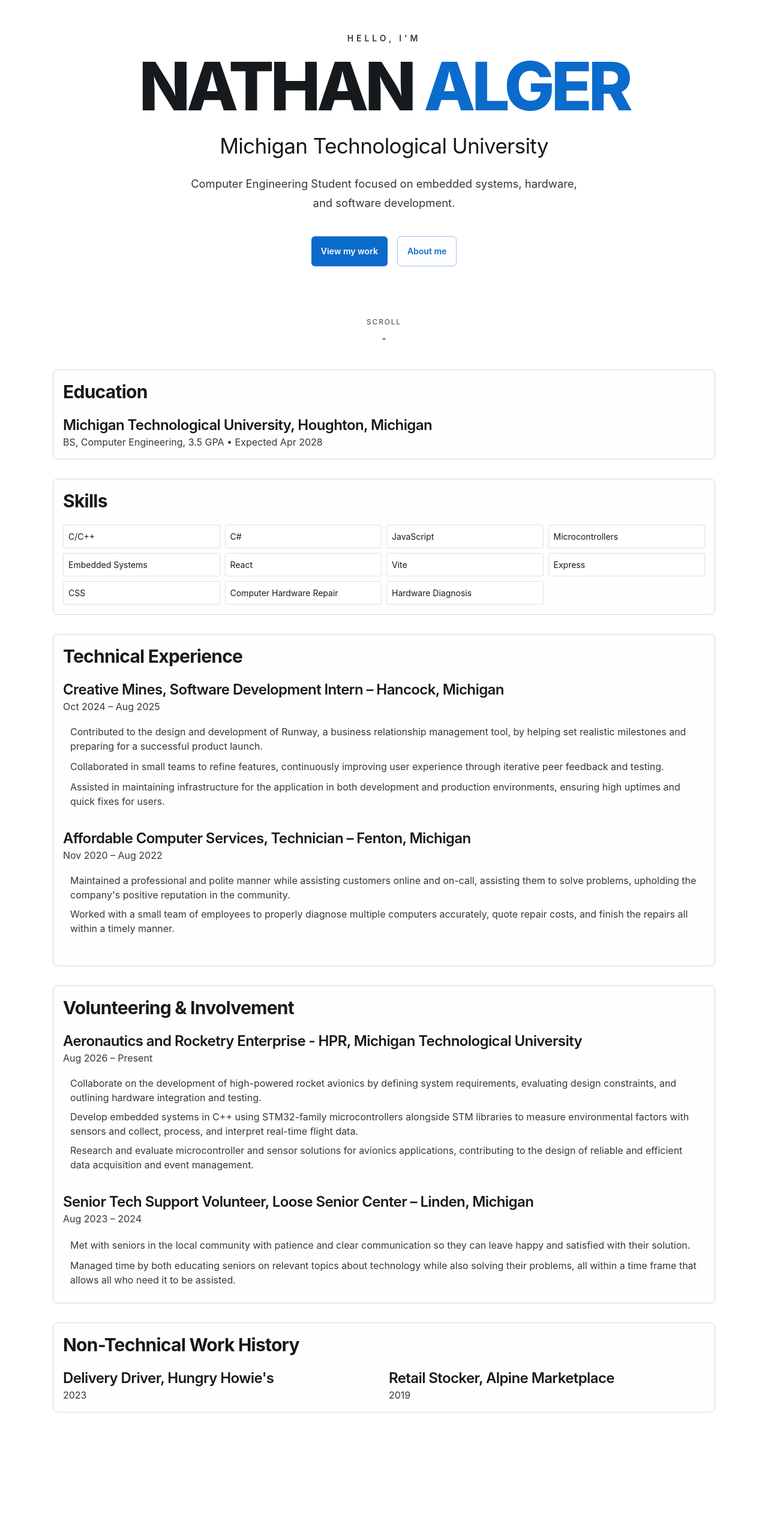
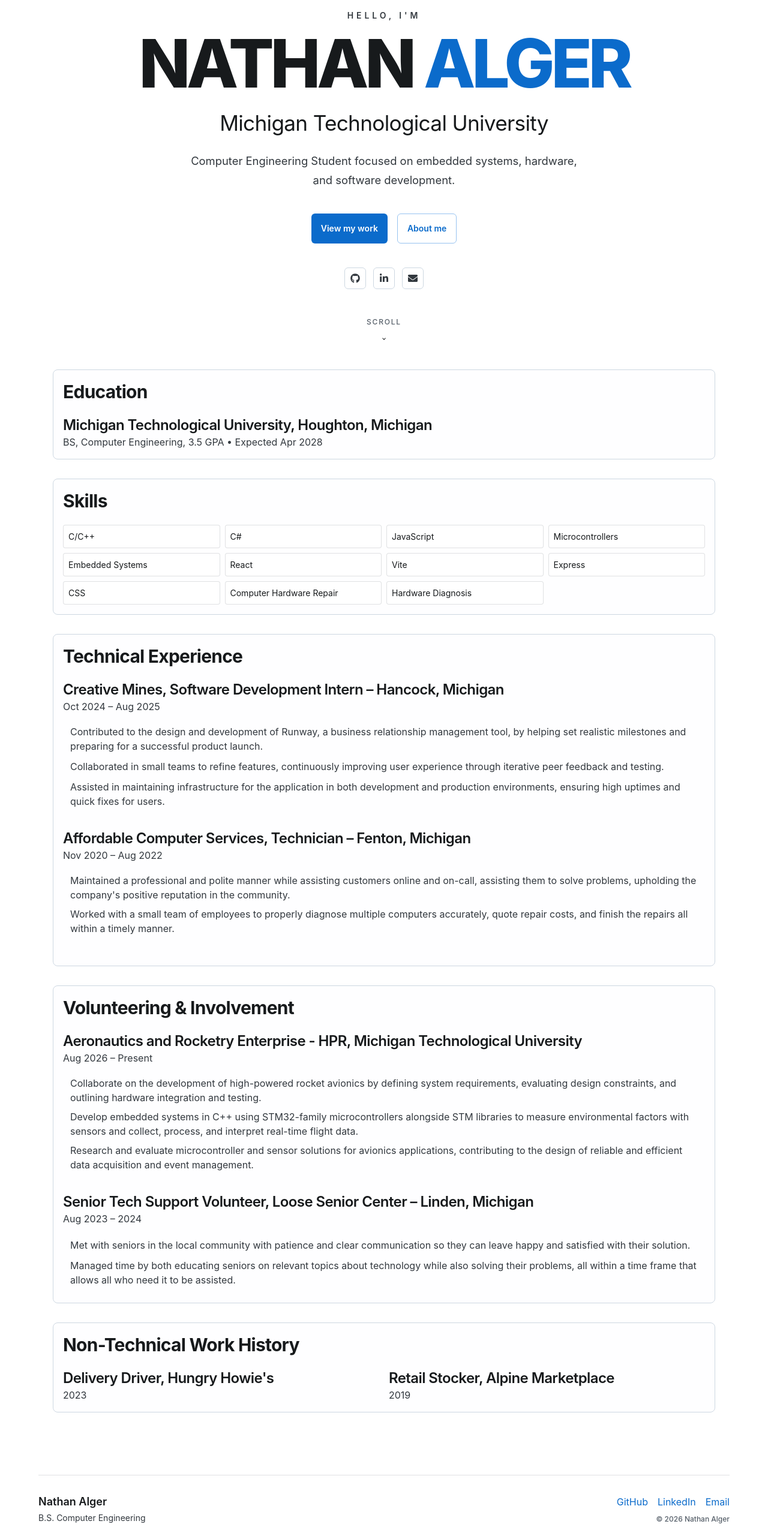
Before and after one commit to nathanalger/portfolio, a React (Vite) app in the folder frontend/: page / in a window 1280 px wide. Shown: the part 199-2765 px from the top of the page at 60% size. Before the commit the page ends 2610 px from the top, so only its background shows below. Built offline with nearby package versions, Linux system fonts and the light colour scheme.

Commit message:
feat: socials

```diff
--- a/frontend/package.json
+++ b/frontend/package.json
@@ -15,6 +15,7 @@
     "@mui/joy": "5.0.0-beta.52",
     "react": "^19.2.8",
     "react-dom": "^19.2.8",
+    "react-icons": "^5.7.0",
     "react-router": "^8.4.0"
   },
   "devDependencies": {
--- /dev/null
+++ b/frontend/src/components/Foooter.tsx
@@ -0,0 +1,68 @@
+import { Box, Link, Typography } from "@mui/joy";
+import { useDevice } from "../hook/useDevice";
+import { EmailLink, GithubLink, LinkedInLink } from "../globals/Socials";
+
+const Footer = () => {
+  const { isMobile } = useDevice();
+
+  return (
+    <Box
+      component="footer"
+      sx={{
+        display: "flex",
+        flexDirection: isMobile ? "column" : "row",
+        gap: 3,
+        mt: 6,
+        pt: 4,
+        pb: 3,
+        borderTop: (t) => `1px solid ${t.palette.divider}`,
+      }}
+    >
+      <Box
+        sx={{
+          flexGrow: 1,
+          textAlign: isMobile ? "center" : "left",
+        }}
+      >
+        <Typography level="title-lg">Nathan Alger</Typography>
+
+        <Typography
+          level="body-sm"
+          sx={{
+            mt: 0.5,
+            color: "text.secondary",
+          }}
+        >
+          B.S. Computer Engineering
+        </Typography>
+      </Box>
+
+      <Box
+        sx={{
+          display: "flex",
+          flexDirection: "column",
+          alignItems: isMobile ? "center" : "flex-end",
+          gap: 1,
+        }}
+      >
+        <Box sx={{ display: "flex", gap: 2 }}>
+          <Link href={GithubLink} target="_blank">
+            GitHub
+          </Link>
+
+          <Link href={LinkedInLink} target="_blank">
+            LinkedIn
+          </Link>
+
+          <Link href={`mailto:${EmailLink}`}>Email</Link>
+        </Box>
+
+        <Typography level="body-xs" sx={{ color: "text.tertiary" }}>
+          © {new Date().getFullYear()} Nathan Alger
+        </Typography>
+      </Box>
+    </Box>
+  );
+};
+
+export default Footer;
--- a/frontend/src/components/HeroHeader.tsx
+++ b/frontend/src/components/HeroHeader.tsx
@@ -1,5 +1,8 @@
-import { Box, Button, Typography } from "@mui/joy";
+import { Box, Button, IconButton, Typography } from "@mui/joy";
 import { useNavigate } from "react-router";
+import { FaGithub, FaLinkedinIn, FaEnvelope } from "react-icons/fa";
+import { EmailLink, GithubLink, LinkedInLink } from "../globals/Socials";
+
 const HeroHeader = () => {
   const navigate = useNavigate();
   return (
@@ -111,6 +114,70 @@ const HeroHeader = () => {
             About me
           </Button>
         </Box>
+
+        <Box
+          sx={{
+            display: "flex",
+            justifyContent: "center",
+            gap: 1.5,
+            mt: 5,
+          }}
+        >
+          <IconButton
+            component="a"
+            href={GithubLink}
+            target="_blank"
+            rel="noopener noreferrer"
+            variant="outlined"
+            color="neutral"
+            aria-label="GitHub"
+            sx={{
+              transition: "transform 0.2s, box-shadow 0.2s",
+              "&:hover": {
+                transform: "translateY(-2px)",
+                boxShadow: "md",
+              },
+            }}
+          >
+            <FaGithub />
+          </IconButton>
+
+          <IconButton
+            component="a"
+            href={LinkedInLink}
+            target="_blank"
+            rel="noopener noreferrer"
+            variant="outlined"
+            color="neutral"
+            aria-label="LinkedIn"
+            sx={{
+              transition: "transform 0.2s, box-shadow 0.2s",
+              "&:hover": {
+                transform: "translateY(-2px)",
+                boxShadow: "md",
+              },
+            }}
+          >
+            <FaLinkedinIn />
+          </IconButton>
+
+          <IconButton
+            component="a"
+            href={`mailto:${EmailLink}`}
+            variant="outlined"
+            color="neutral"
+            aria-label="Email"
+            sx={{
+              transition: "transform 0.2s, box-shadow 0.2s",
+              "&:hover": {
+                transform: "translateY(-2px)",
+                boxShadow: "md",
+              },
+            }}
+          >
+            <FaEnvelope />
+          </IconButton>
+        </Box>
       </Box>
       <Box
         sx={{
--- a/frontend/src/components/Wrapper.tsx
+++ b/frontend/src/components/Wrapper.tsx
@@ -1,6 +1,7 @@
 import { Box, useColorScheme } from "@mui/joy";
 import { Outlet } from "react-router";
 import NavBar from "./NavBar";
+import Footer from "./Foooter";
 
 const Wrapper = () => {
   const { mode, systemMode } = useColorScheme();
@@ -48,6 +49,8 @@ const Wrapper = () => {
         }}
       >
         <Outlet />
+
+        <Footer />
       </Box>
     </Box>
   );
--- /dev/null
+++ b/frontend/src/globals/Socials.ts
@@ -0,0 +1,3 @@
+export const GithubLink = "https://github.com/nathanalger";
+export const LinkedInLink = "https://www.linkedin.com/in/nathanalger/";
+export const EmailLink = "nalger@mtu.edu";
```
Also changed, not shown: 1 other file (tests, documents, lock files or other folders).
